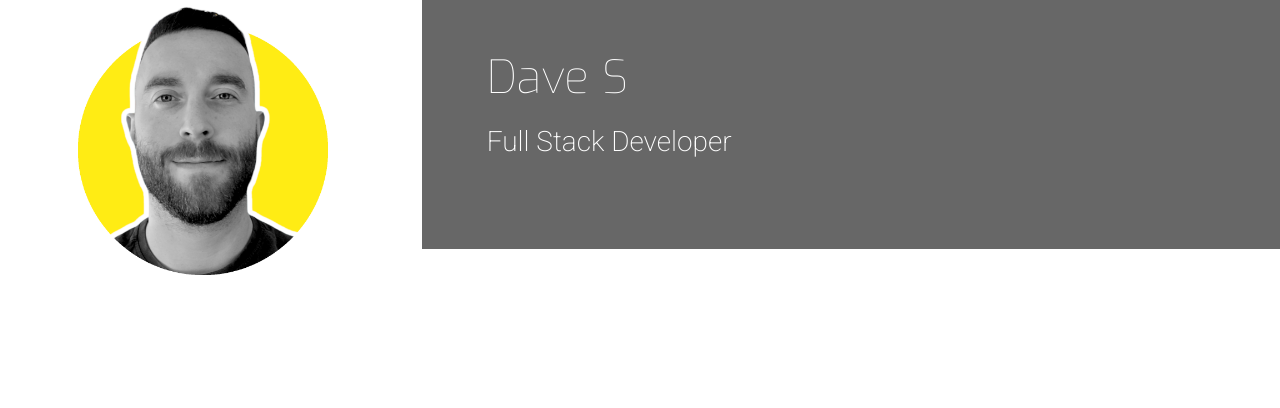
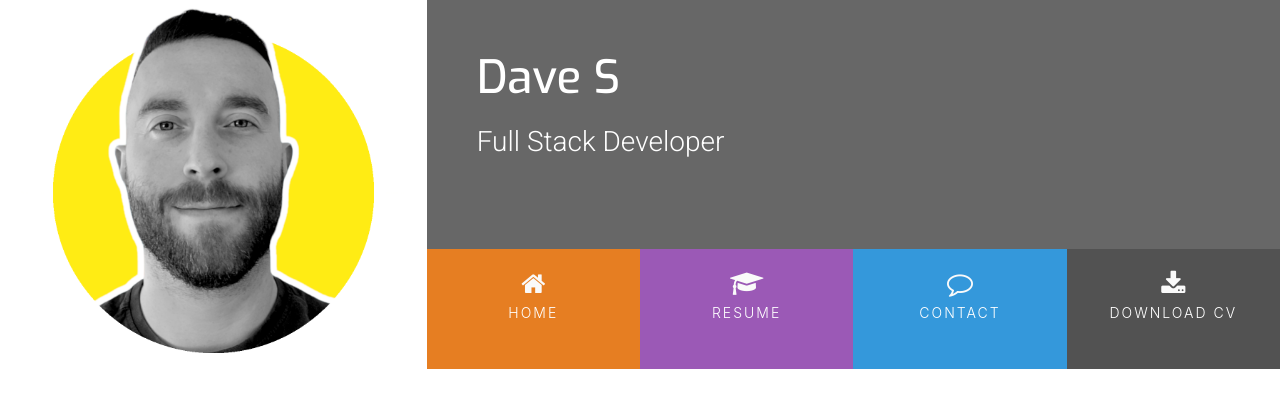
Before and after one commit to dsouths/davesCV, a plain HTML site: page index.html in a window 1280 px wide. Drawn offline with nearby package versions, Linux system fonts and the light colour scheme.

Commit message:
added menu icons & sections

```diff
--- a/assets/css/style.css
+++ b/assets/css/style.css
@@ -37,7 +37,7 @@ header {
     background-position: center;
     background-repeat: no-repeat;
     background-size: contain;
-    min-height: 300px;
+    min-height: 360px;
     transition: all .5s ease-in-out;
     -moz-transition: all .5s ease-in-out;
     -webkit-transition: all .5s ease-in-out;
@@ -45,7 +45,7 @@ header {
 
 .name {
     font-family: "Exo", sans-serif;
-    font-weight: 100;
+    font-weight: 500;
     font-size: 46px;
     margin-top: 50px;
     color: #fff;
@@ -53,7 +53,7 @@ header {
 
 .title {
     font-family: "Roboto", sans-serif;
-    font-weight: 200;
+    font-weight: 300;
     font-size: 28px;
     margin-top: 20px;
     margin-bottom: 90px;
@@ -72,3 +72,34 @@ header {
     font-size: 14px;
     padding: 0;
 }
+
+.menuitem {
+    height: 120px;
+    text-align: center;
+    padding: 0;
+}
+
+.menuitem a {
+    width: 100%;
+    text-decoration: none;
+    color: #fff;
+    height: 120px;
+}
+
+.menuitem a i {
+    padding-top: 22px;
+    display: block;
+    color: #fafafa;
+    font-size: 26px;
+}
+
+.menuitem span {
+    display: block;
+    width: 100%;
+    padding-top: 5px;
+    text-align: center;
+    text-transform: uppercase;
+    font-size: 14px;
+    font-weight: 300;
+    letter-spacing: 2px;
+}
--- a/index.html
+++ b/index.html
@@ -11,14 +11,31 @@
 </head>
 <body>
     <header>
-        <div class="row">
-            <a class="col-md-4 logo" href="index.html"></a>
+        <div class="row no-gutters">
+            <a class="col-md-4 logo" href="02-index.html"></a>
             <div class="col-md-8">
-                <div class="row bg-color-name-title">
+                <div class="row no-gutters bg-color-name-title">
                     <div class="col heading">
                         <h1 class="name">Dave S</h1>
-                        <h2 class="title">Full Stack Developer</h2>
-
+                        <h2 class="title"> Full Stack Developer</h2>
+                    </div>
+                </div>
+                <div class="row no-gutters">
+                    <div class="col">
+                        <ul id="nav" class="list-inline menucontainer">
+                            <li class="col-6 col-sm-3 list-inline-item ui-menu-color-home menuitem">
+                                <a href="#"><i class="fa fa-home" aria-hidden="true"></i><span>Home</span></a>
+                            </li>
+                            <li class="col-6 col-sm-3 list-inline-item ui-menu-color-resume menuitem">
+                                <a href="#"><i class="fa fa-graduation-cap" aria-hidden="true"></i><span>Resume</span></a>
+                            </li>
+                            <li class="col-6 col-sm-3 list-inline-item ui-menu-color-contact menuitem">
+                                <a href="#"><i class="fa fa-comment-o" aria-hidden="true"></i><span>Contact</span></a>
+                            </li>
+                            <li class="col-6 col-sm-3 list-inline-item ui-menu-color-download menuitem">
+                                <a href="#"><i class="fa fa-download" aria-hidden="true"></i><span>Download CV</span></a>
+                            </li>
+                        </ul>
                     </div>
                 </div>
             </div>
```
